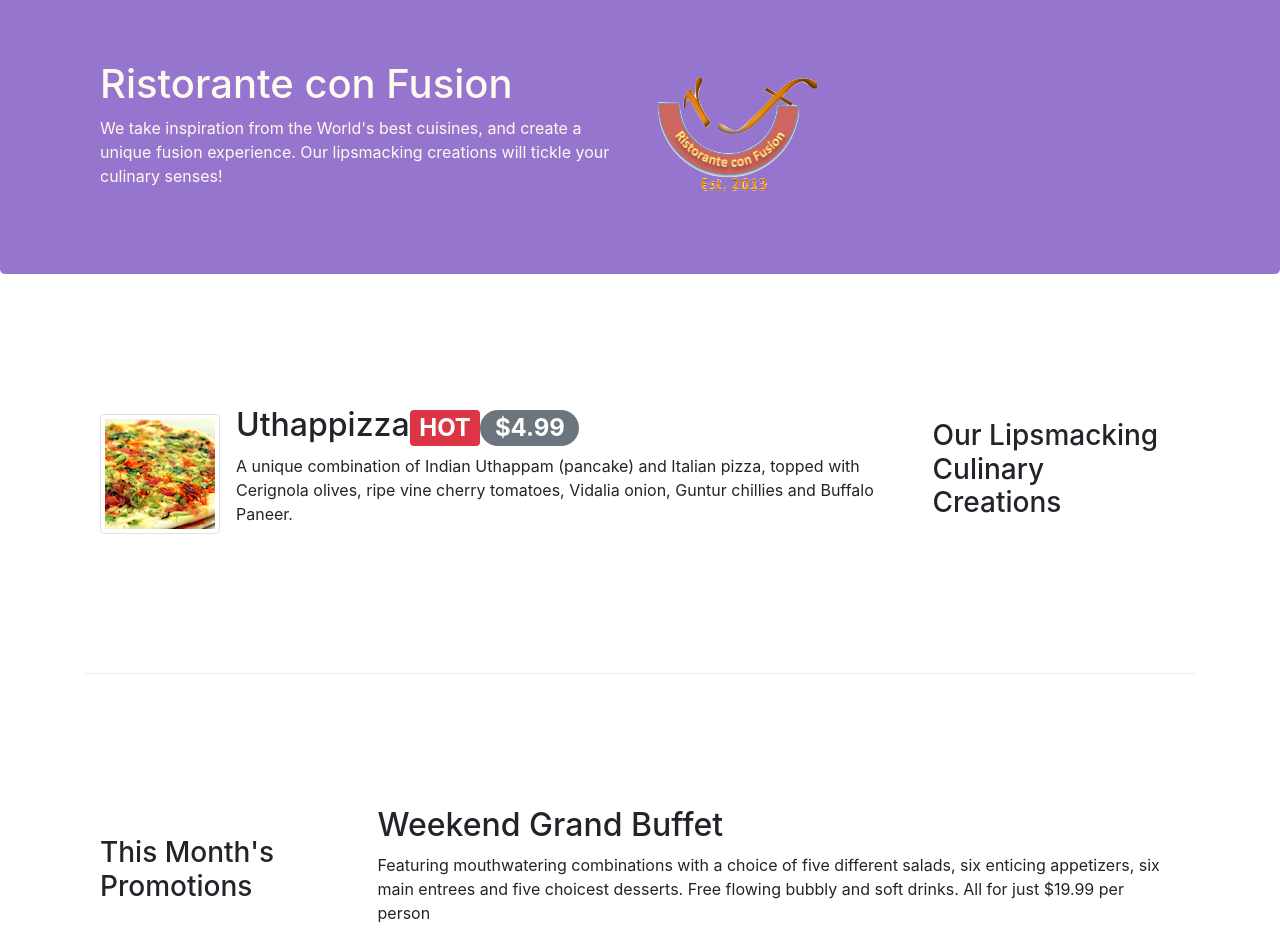
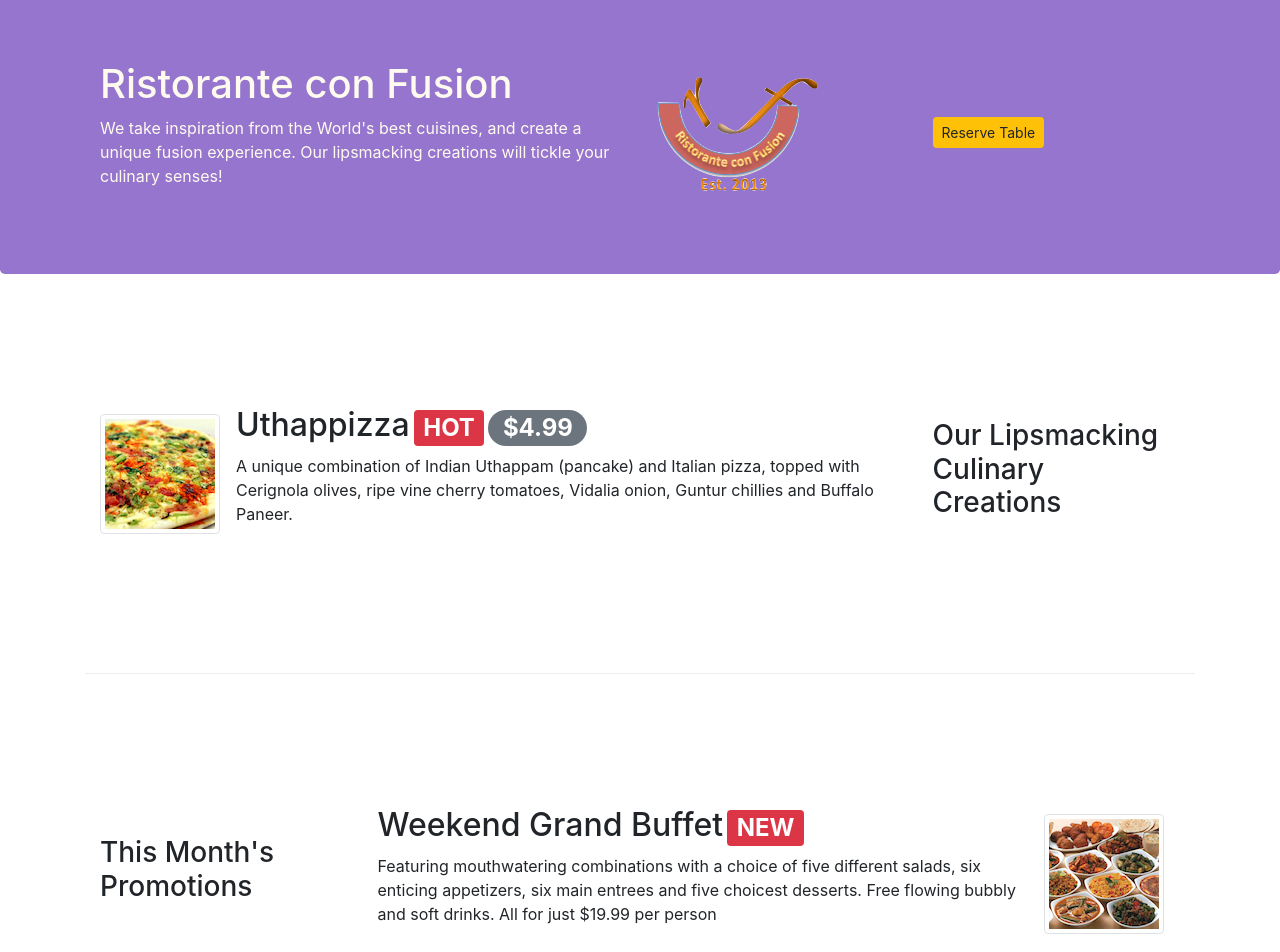
Before and after one commit to Kwatanwa17/Coursera-Bootstrap4, a website: page conFusion/index.html in a window 1280 px wide. Shown: the part 60-1012 px from the top of the page. Drawn offline with nearby package versions, Linux system fonts and the light colour scheme.

Commit message:
week2 end

```diff
--- a/conFusion/index.html
+++ b/conFusion/index.html
@@ -49,8 +49,13 @@
                 <p>We take inspiration from the World's best cuisines, and create a unique fusion experience. Our
                     lipsmacking creations will tickle your culinary senses!</p>
             </div>
-            <div class="col-12 col-sm align-self-center">
+            <div class="col-6 col-sm align-self-center">
                 <img src="img/logo.png" class="img-fluid">
+            </div>
+            <div class="col-6 col-sm align-self-center">
+                <a href="#reserve_a_table">
+                    <button type="button" class="btn btn-warning btn-sm">Reserve Table</button>
+                </a>
             </div>
         </div>
     </div>
@@ -68,7 +73,7 @@
                 <img class="d-flex mr-3 img-thumbnail align-self-center"
                      src="img/uthappizza.png" alt="Uthappizza">
                 <div class="media-body">
-                    <h2 class="mt-0">Uthappizza<span class="badge badge-danger">HOT</span><span
+                    <h2 class="mt-0">Uthappizza<span class="badge badge-danger mx-1">HOT</span><span
                             class="badge badge-pill badge-secondary">$4.99</span></h2>
                     <p class="d-none d-sm-block">A unique combination of Indian Uthappam (pancake) and
                         Italian pizza, topped with Cerignola olives, ripe vine
@@ -84,14 +89,23 @@
         <div class="col-12 col-sm-4 col-md-3">
             <h3>This Month's Promotions</h3>
         </div>
-        <div class="col col-sm col-md">
-            <h2>Weekend Grand Buffet</h2>
-            <p>Featuring mouthwatering combinations with a choice of five different salads, six enticing appetizers,
-                six
-                main entrees and five choicest desserts. Free flowing bubbly and soft drinks. All for just $19.99
-                per
-                person </p>
+        <div class="col col-sm order-sm-last col-md">
+            <div class="media">
+                <img class="d-flex mr-3 img-thumbnail order-sm-last align-self-center"
+                     src="img/buffet.png" alt="buffet">
+                <div class="media-body">
+                    <h2 class="mt-0">Weekend Grand Buffet<span class="badge badge-danger mx-1">NEW</span></h2>
+                    <p class="d-none d-sm-block">Featuring mouthwatering combinations with a choice of five different
+                        salads, six enticing appetizers,
+                        six
+                        main entrees and five choicest desserts. Free flowing bubbly and soft drinks. All for just
+                        $19.99
+                        per
+                        person</p>
+                </div>
+            </div>
         </div>
+
     </div>
 
     <div class="row row-content align-items-center">
@@ -121,7 +135,7 @@
 
             <div class="card">
 
-                <h3 class="card-header bg-warning text-white d-flex justify-content-center">Reserve a table</h3>
+                <h3 class="card-header bg-warning text-white d-flex justify-content-center" id="reserve_a_table">Reserve a table</h3>
 
                 <div class="card-body">
 
```
